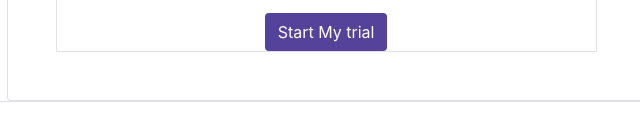
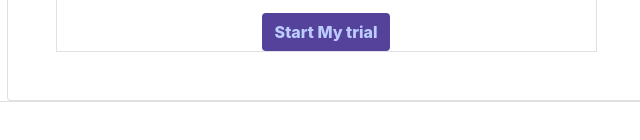
Before and after one commit to f3l8p4/Interative_Landing_Page_Princing, a plain HTML site: page index.html in a window 1280 px wide. Shown: the part 564-704 px from the top of the page, 314-954 px from the left. Drawn offline with Linux system fonts and the light colour scheme.

Commit message:
Update style.css

```diff
--- a/css/style.css
+++ b/css/style.css
@@ -13,6 +13,7 @@ body{
 }
 input .range{
     height: 10px;
+    appearance: none;
     background: url('../images/icon-slider.svg');
 }
 ul li.listMargin{
@@ -21,8 +22,9 @@ ul li.listMargin{
     font-weight: 200;
 }
 .botao{
-    color: #fff;
+    color:hsl(226, 100%, 87%);
     background: rgba(26, 0, 121, 0.74);
+    font-weight: 800;
 }
 /*.main{
     border: 1px solid red;
```
